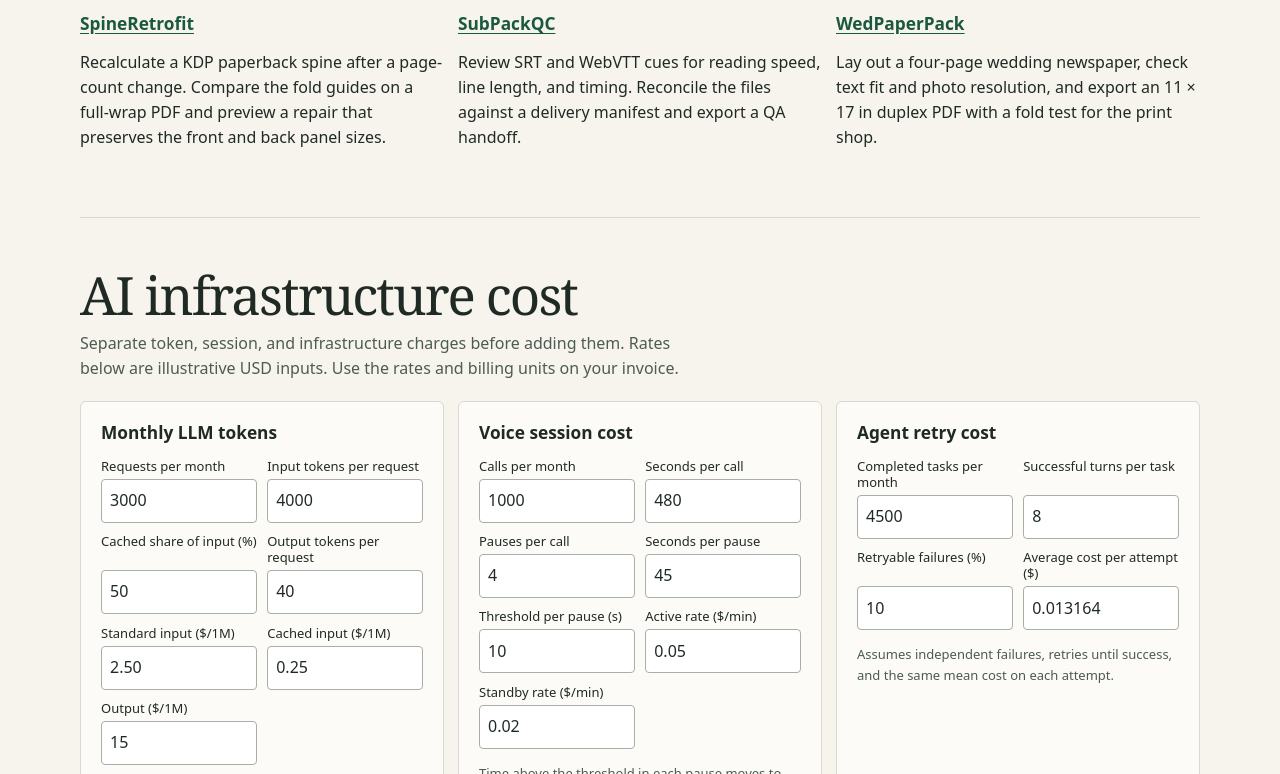
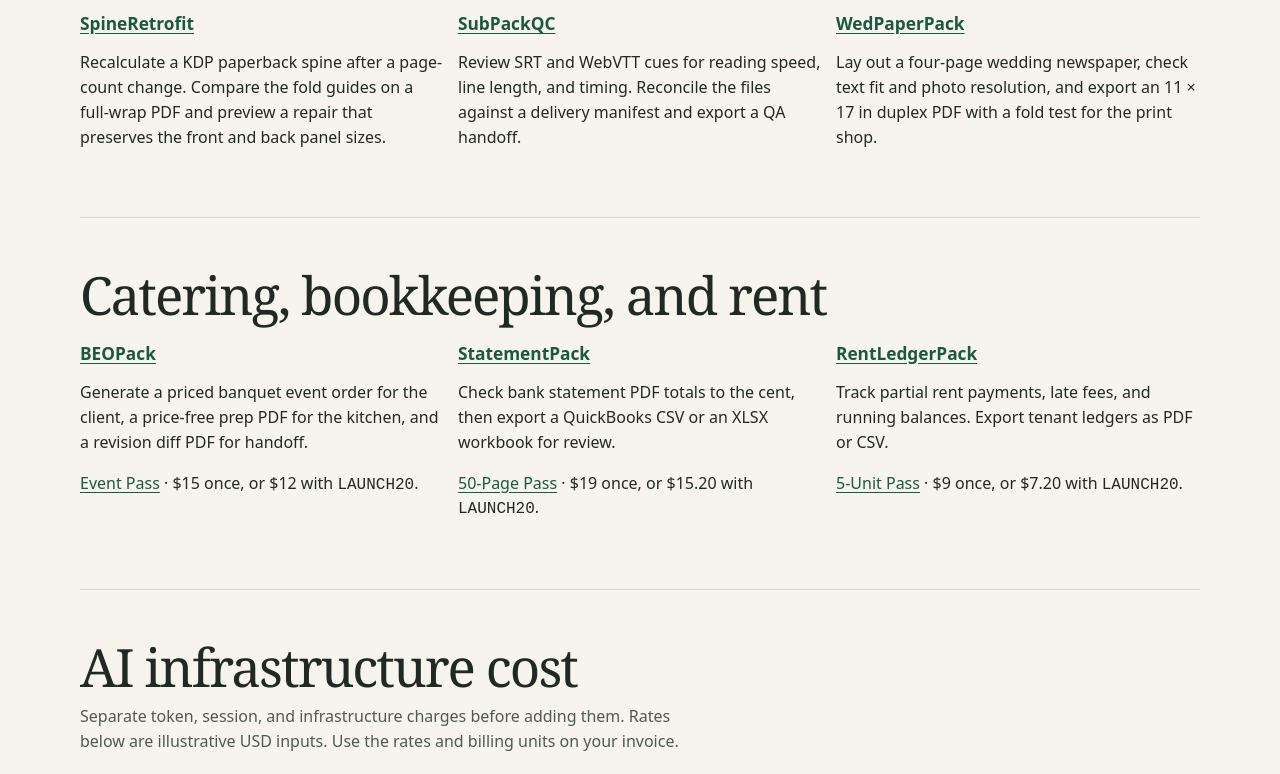
Before and after one commit to shihaowei49-cloud/b2b-ops-finops-benchmarks, a plain HTML site: page index.html in a window 1280 px wide. Shown: the part 2026-2800 px from the top of the page. Drawn offline with Linux system fonts and the light colour scheme.

Commit message:
Update index.html with Wave 14 commercial hubs (13 total)

```diff
--- a/index.html
+++ b/index.html
@@ -4,7 +4,7 @@
   <meta charset="utf-8">
   <meta name="viewport" content="width=device-width, initial-scale=1">
   <title>B2B Operations &amp; FinOps Benchmarks</title>
-  <meta name="description" content="Open benchmarks for AI costs, jobsite closeouts, and wholesale data, plus tools for paperback covers, subtitle delivery, and wedding newspaper printing.">
+  <meta name="description" content="Open benchmarks for AI costs, jobsite closeouts, and wholesale data, plus tools for banquet event orders, bank statement conversion, and tenant rent ledgers.">
   <link rel="canonical" href="https://shihaowei49-cloud.github.io/b2b-ops-finops-benchmarks/">
   <link rel="sitemap" type="application/xml" href="./sitemap.xml">
   <link rel="stylesheet" href="./styles.css">
@@ -32,6 +32,7 @@
         <a href="#motionpack">AI video camera control</a>
         <a href="#operator-tools">Labeling, image editing, and AI planning</a>
         <a href="#production-tools">PDF prepress and subtitle QC</a>
+        <a href="#operations-tools">Catering, bookkeeping, and rent</a>
         <a href="#finops">AI infrastructure cost</a>
         <a href="#closeout">Contractor closeout</a>
         <a href="#wholesale">Apparel wholesale</a>
@@ -113,6 +114,29 @@
         <article>
           <h3><a href="https://wedpaper.shihaoeth.site/?utm_source=github_pages&amp;utm_medium=referral&amp;utm_campaign=wave13_20261127">WedPaperPack</a></h3>
           <p>Lay out a four-page wedding newspaper, check text fit and photo resolution, and export an 11 × 17 in duplex PDF with a fold test for the print shop.</p>
+        </article>
+      </div>
+    </section>
+
+    <section id="operations-tools" aria-labelledby="operations-tools-title">
+      <div class="section-heading">
+        <h2 id="operations-tools-title">Catering, bookkeeping, and rent</h2>
+      </div>
+      <div class="calculators">
+        <article>
+          <h3><a href="https://beopack.shihaoeth.site/?utm_source=github_pages&amp;utm_medium=referral&amp;utm_campaign=wave14_20261127">BEOPack</a></h3>
+          <p>Generate a priced banquet event order for the client, a price-free prep PDF for the kitchen, and a revision diff PDF for handoff.</p>
+          <p><a href="https://beopack.shihaoeth.site/pricing">Event Pass</a> · $15 once, or $12 with <code>LAUNCH20</code>.</p>
+        </article>
+        <article>
+          <h3><a href="https://statementpack.shihaoeth.site/?utm_source=github_pages&amp;utm_medium=referral&amp;utm_campaign=wave14_20261127">StatementPack</a></h3>
+          <p>Check bank statement PDF totals to the cent, then export a QuickBooks CSV or an XLSX workbook for review.</p>
+          <p><a href="https://statementpack.shihaoeth.site/pricing">50-Page Pass</a> · $19 once, or $15.20 with <code>LAUNCH20</code>.</p>
+        </article>
+        <article>
+          <h3><a href="https://rentledger.shihaoeth.site/?utm_source=github_pages&amp;utm_medium=referral&amp;utm_campaign=wave14_20261127">RentLedgerPack</a></h3>
+          <p>Track partial rent payments, late fees, and running balances. Export tenant ledgers as PDF or CSV.</p>
+          <p><a href="https://rentledger.shihaoeth.site/pricing">5-Unit Pass</a> · $9 once, or $7.20 with <code>LAUNCH20</code>.</p>
         </article>
       </div>
     </section>
```
